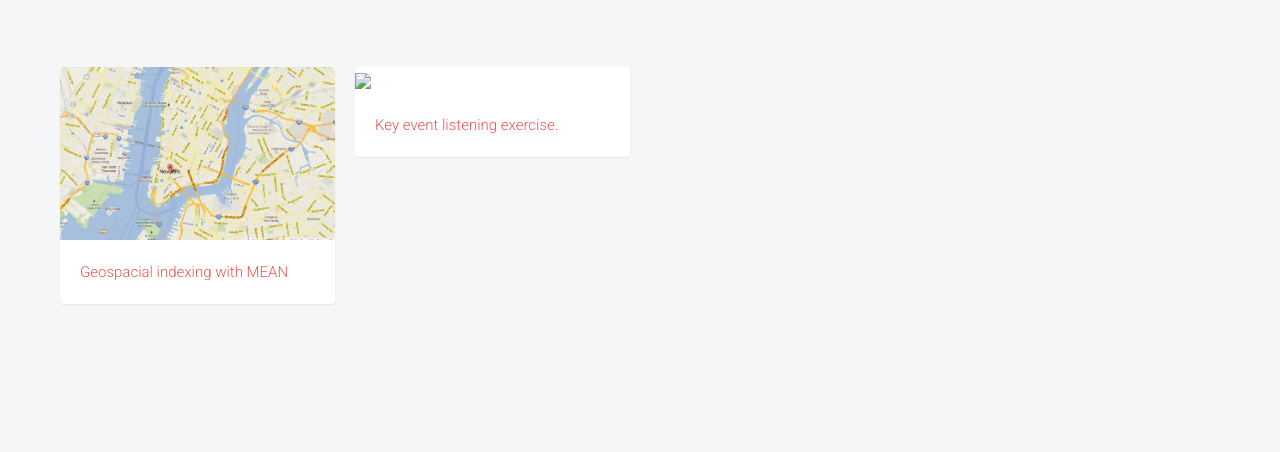
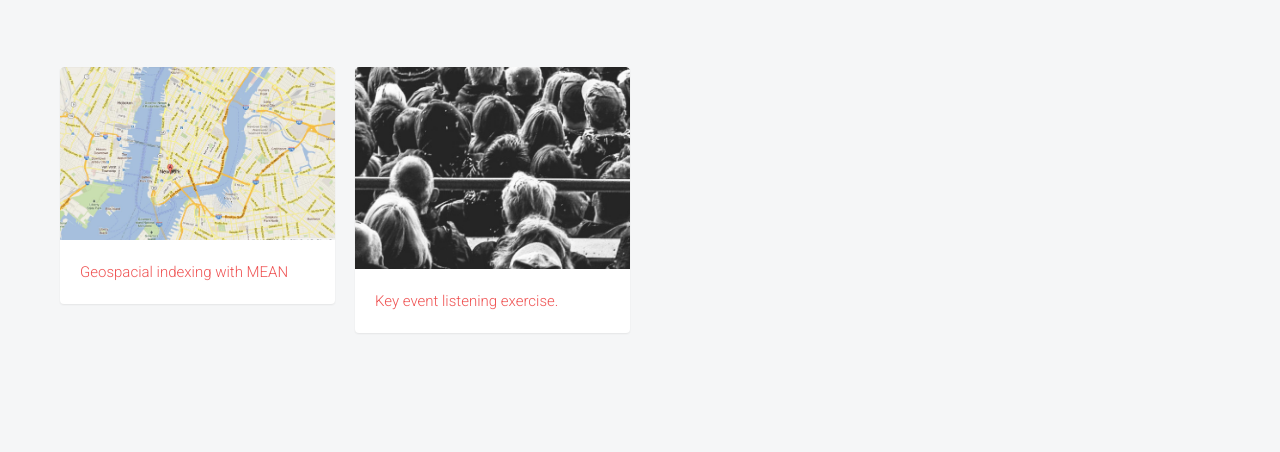
Before and after one commit to ksmskm/ksmskm.github.io, a website: page index.html in a window 1280 px wide. Shown: the part 123-575 px from the top of the page. Drawn offline with Linux system fonts and the light colour scheme; files whose address does not match are found by name.

Commit message:
correct image filename extension error

```diff
--- a/index.html
+++ b/index.html
@@ -78,7 +78,7 @@
           	</div>
             <div class="item">
               <div class="animate-box">
-                <a href="JS-Drum-Kit/" target="_blank" class="fh5co-board-img"><img src="images/JS-Drum-Kit.jpg"></a>
+                <a href="JS-Drum-Kit/" target="_blank" class="fh5co-board-img"><img src="images/JS-Drum-Kit.png"></a>
               </div>
               <div class="fh5co-desc"><a href="JS-Drum-Kit/" target="_blank">Key event listening exercise.</div>
             </div>
```
